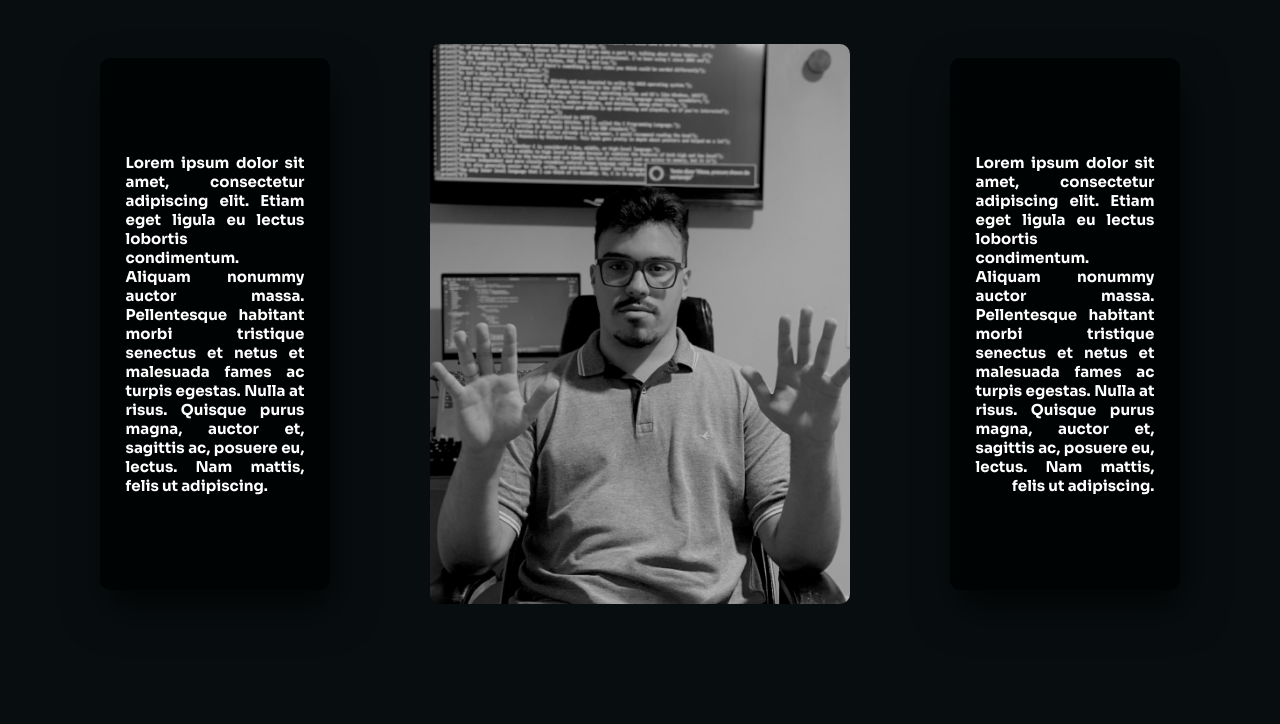
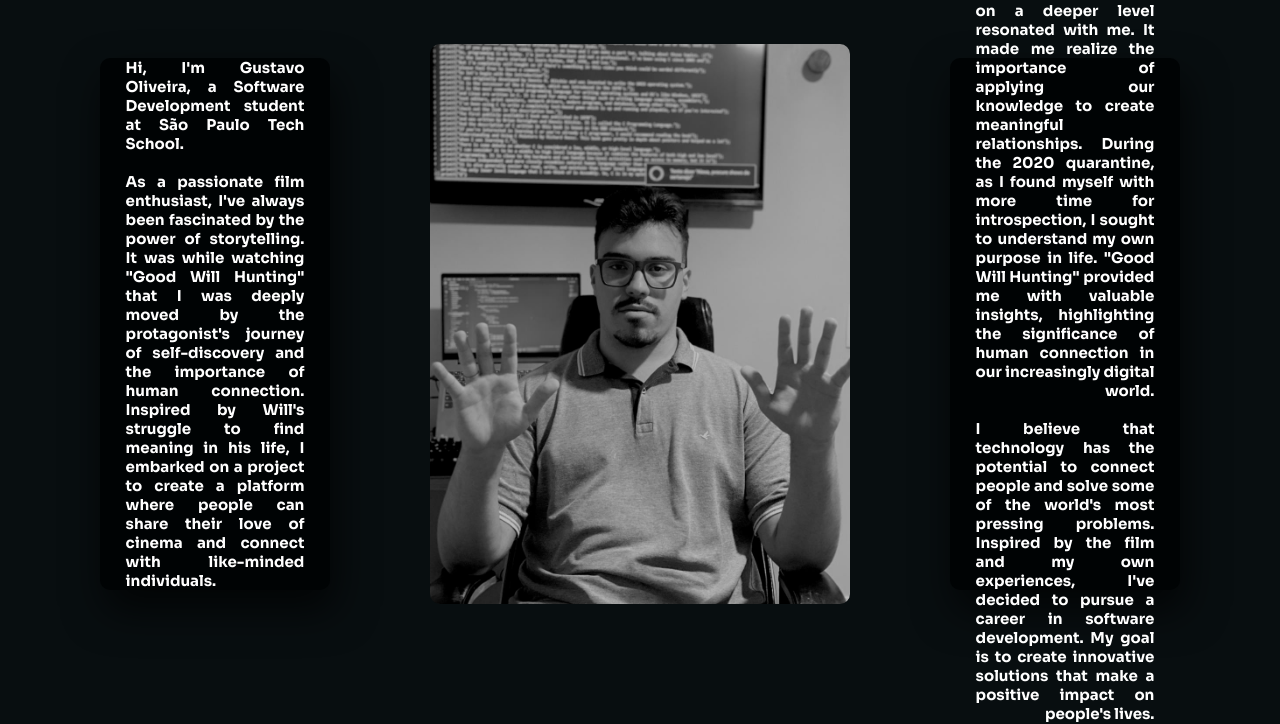
Before and after one commit to gustavosptech/absolute-cinema, a website: page public/about.html in a window 1280 px wide. Shown: the part 76-800 px from the top of the page. Drawn offline with nearby package versions, Linux system fonts and the light colour scheme.

Commit message:
udpate readme

```diff
--- a/public/about.html
+++ b/public/about.html
@@ -34,11 +34,14 @@
     <div class="content" data-distance="300">
         <div class="container">
             <div class="card hidden card1">
-                <h4>Lorem ipsum dolor sit amet, consectetur adipiscing elit. Etiam eget ligula eu lectus lobortis condimentum. Aliquam nonummy auctor massa. Pellentesque habitant morbi tristique senectus et netus et malesuada fames ac turpis egestas. Nulla at risus. Quisque purus magna, auctor et, sagittis ac, posuere eu, lectus. Nam mattis, felis ut adipiscing.</h4>
+                <h4>Hi, I'm Gustavo Oliveira, a Software Development student at São Paulo Tech School.<br><br>
+                    As a passionate film enthusiast, I've always been fascinated by the power of storytelling. It was while watching "Good Will Hunting" that I was deeply moved by the protagonist's journey of self-discovery and the importance of human connection. Inspired by Will's struggle to find meaning in his life, I embarked on a project to create a platform where people can share their love of cinema and connect with like-minded individuals.</h4>
             </div>
             <img src="assets/img/eu.jpg" alt="">
             <div class="card hidden card2">
-                <h4>Lorem ipsum dolor sit amet, consectetur adipiscing elit. Etiam eget ligula eu lectus lobortis condimentum. Aliquam nonummy auctor massa. Pellentesque habitant morbi tristique senectus et netus et malesuada fames ac turpis egestas. Nulla at risus. Quisque purus magna, auctor et, sagittis ac, posuere eu, lectus. Nam mattis, felis ut adipiscing.</h4>
+                <h4>The contrast between Will's vast knowledge and his inability to connect with others on a deeper level resonated with me. It made me realize the importance of applying our knowledge to create meaningful relationships. During the 2020 quarantine, as I found myself with more time for introspection, I sought to understand my own purpose in life. "Good Will Hunting" provided me with valuable insights, highlighting the significance of human connection in our increasingly digital world.
+                <br><br>
+                I believe that technology has the potential to connect people and solve some of the world's most pressing problems. Inspired by the film and my own experiences, I've decided to pursue a career in software development. My goal is to create innovative solutions that make a positive impact on people's lives.</h4>
             </div>
         </div>
     </div>
```
Also changed, not shown: README.md, 2 other files.
